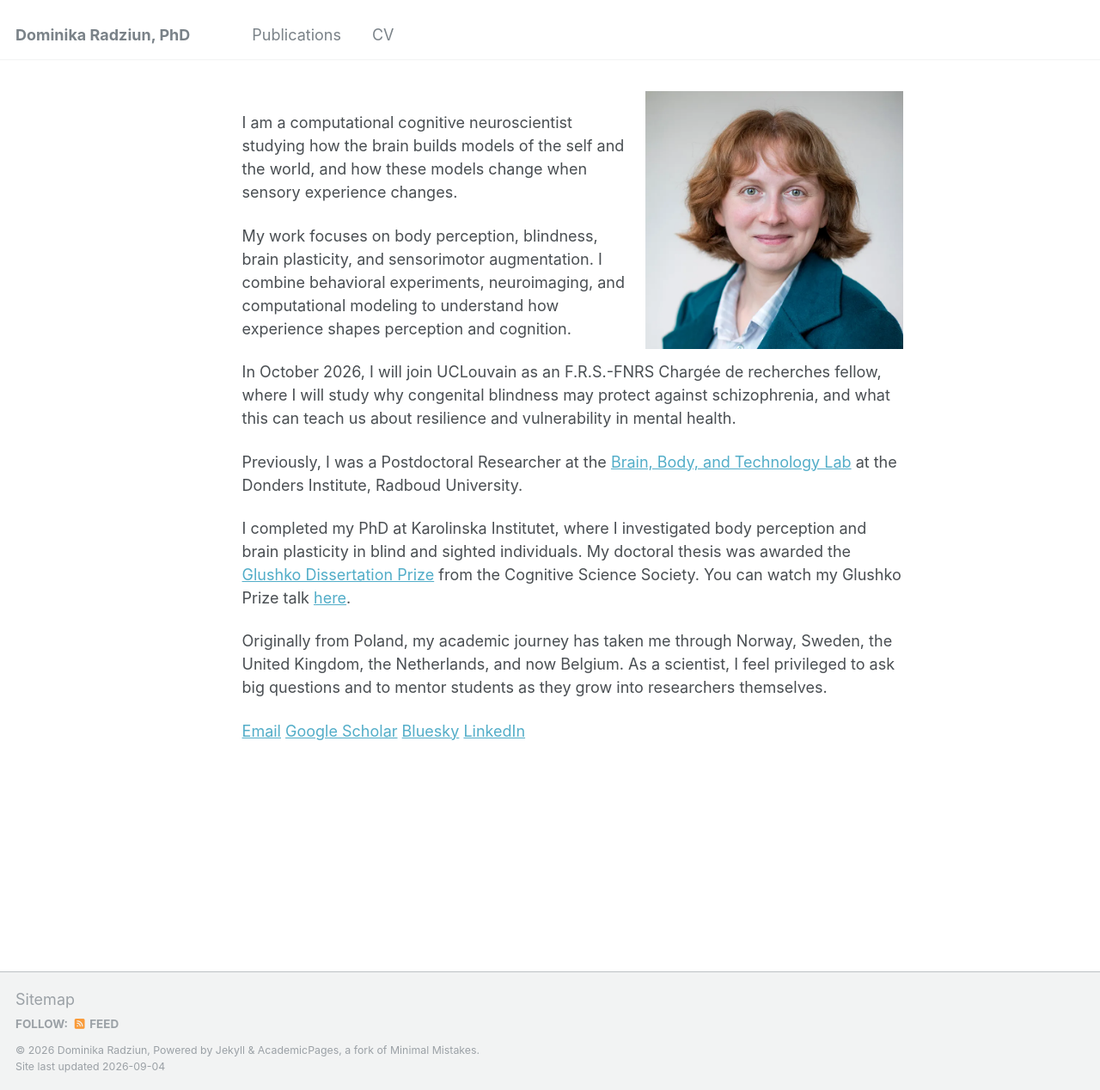
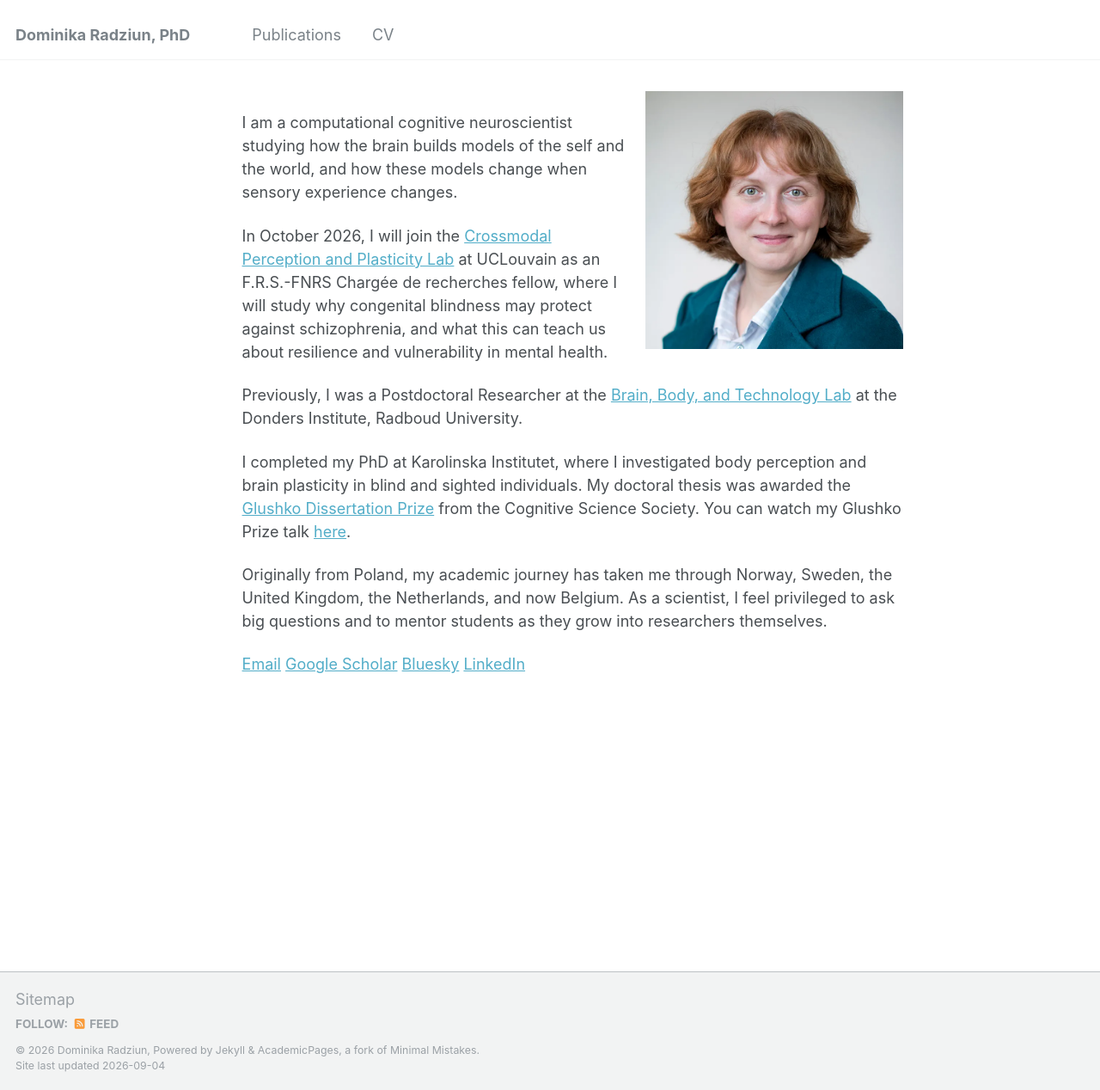
Before and after one commit to dominikaradziun/dominikaradziun.github.io, a Jekyll site: the page built from _pages/about.md, in a window 1280 px wide and 1268 px high. Shown: the whole window at 86% size. Built offline with Jekyll 4.4.1, drawn with Linux system fonts in a browser that asks for light colours.

Commit message:
Update about.md

```diff
--- a/_pages/about.md
+++ b/_pages/about.md
@@ -11,9 +11,7 @@ redirect_from:
 
 I am a computational cognitive neuroscientist studying how the brain builds models of the self and the world, and how these models change when sensory experience changes.
 
-My work focuses on body perception, blindness, brain plasticity, and sensorimotor augmentation. I combine behavioral experiments, neuroimaging, and computational modeling to understand how experience shapes perception and cognition.
-
-In October 2026, I will join UCLouvain as an F.R.S.-FNRS Chargée de recherches fellow, where I will study why congenital blindness may protect against schizophrenia, and what this can teach us about resilience and vulnerability in mental health.
+In October 2026, I will join the [Crossmodal Perception and Plasticity Lab](https://cpplab.be/) at UCLouvain as an F.R.S.-FNRS Chargée de recherches fellow, where I will study why congenital blindness may protect against schizophrenia, and what this can teach us about resilience and vulnerability in mental health.
 
 Previously, I was a Postdoctoral Researcher at the [Brain, Body, and Technology Lab](https://www.brainbodytech.com/) at the Donders Institute, Radboud University.
 
```
